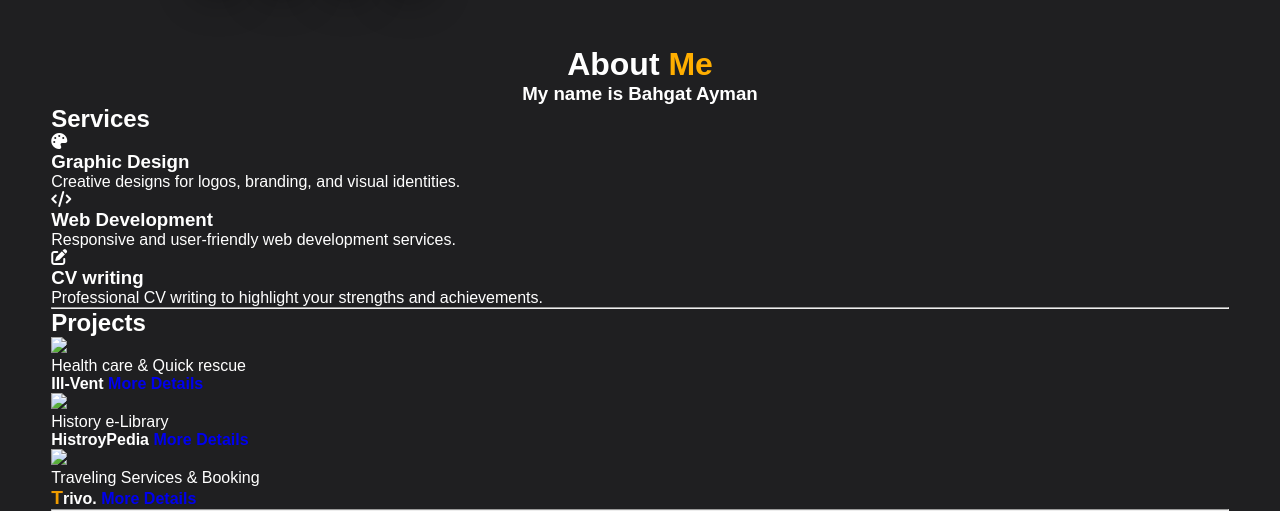
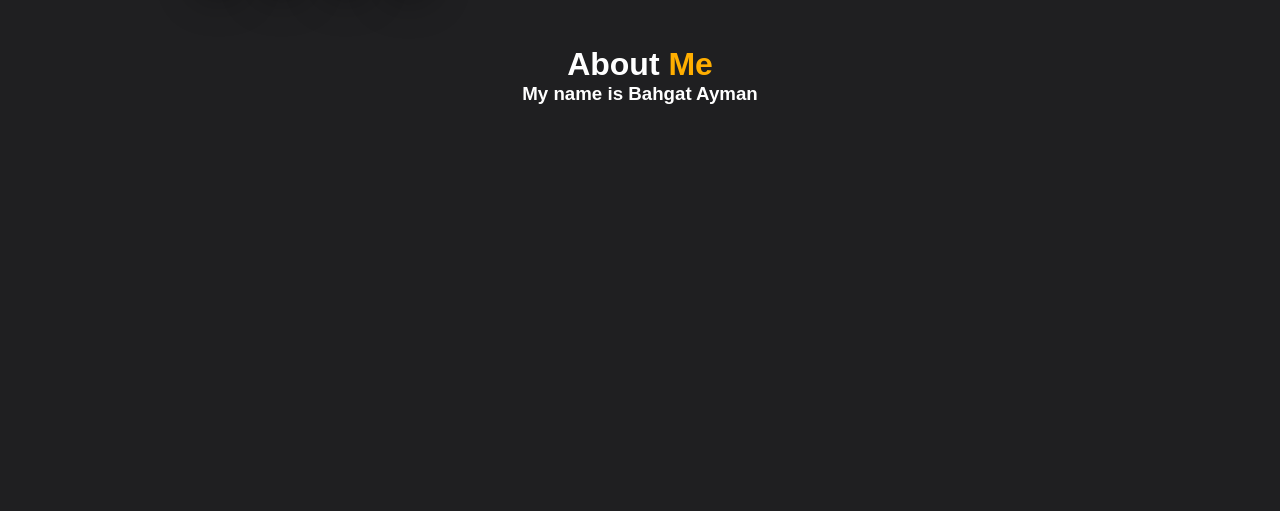
Before and after one commit to bahgatayman/portfolio, a plain HTML site: page index.html in a window 1280 px wide. Shown: the part 774-1285 px from the top of the page. After the commit the page ends 879 px from the top, so only its background shows below. Drawn offline with nearby package versions, Linux system fonts and the light colour scheme; a web font is replaced by a local one.

Commit message:
Update index.html

```diff
--- a/index.html
+++ b/index.html
@@ -99,95 +99,7 @@
 </div>
 
 
-<section class="cards" id="services">
-    <h2 class="title">Services</h2>
-    <div class="content">
-      <div class="card">
-        <div class="icon">
-          <i class="fa-solid fa-palette"></i>
-        </div>
-        <div class="info">
-          <h3>Graphic Design</h3>
-          <p>Creative designs for logos, branding, and visual identities.</p>
-        </div>
-      </div>
-      <div class="card">
-        <div class="icon">
-          <i class="fa-solid fa-code"></i>
-        </div>
-        <div class="info">
-          <h3>Web Development</h3>
-          <p>Responsive and user-friendly web development services.</p>
-        </div>
-      </div>
-      <div class="card">
-        <div class="icon">
-          <i class="fa-solid fa-pen-to-square"></i>
-        </div>
-        <div class="info">
-          <h3>CV writing</h3>
-          <p>Professional CV writing to highlight your strengths and achievements.</p>
-        </div>
-      </div>
-    </div>
-    <hr />
-  </section>
-  <!-----------------Projects------------>
-  <section class="projects" id="projects">
-    <h2 class="title">Projects</h2>
-    <div class="content">
-      <div class="project-card">
-        <div class="project-img">
-          <img src="images/Ill-vent..JPG" />
-        </div>
-        <div class="project-info">
-          <p class="project-category">Health care & Quick rescue</p>
-          <strong class="project-title">
-            <span>Ill-Vent</span>
-            <a
-              href="https://georeg0eid.github.io/ill-vent/"
-              class="project-link"
-              >More Details
-            </a>
-          </strong>
-        </div>
-      </div>
-      <div class="project-card">
-        <div class="project-img">
-          <img src="images/HistoryPedia..JPG" />
-        </div>
-        <div class="project-info">
-          <p class="project-category">History e-Library</p>
-          <strong class="project-title">
-            <span>HistroyPedia</span>
-            <a
-              href="https://georeg0eid.github.io/HistroyPedia/"
-              target="_blank"
-              class="project-link"
-              >More Details</a
-            >
-          </strong>
-        </div>
-      </div>
-      <div class="project-card">
-        <div class="project-img">
-          <img src="images/Trivo..JPG" />
-        </div>
-        <div class="project-info">
-          <p class="project-category">Traveling Services & Booking</p>
-          <strong class="project-title">
-            <span
-              ><span style="color: rgb(238, 155, 0); font-size: larger"
-                >T</span
-              >rivo.</span
-            >
-            <a href="https://georeg0eid.github.io/Trivo./" class="project-link">More Details</a>
-          </strong>
-        </div>
-      </div>
-    </div>
-    <hr />
-  </section>
+
 
 
 
```
